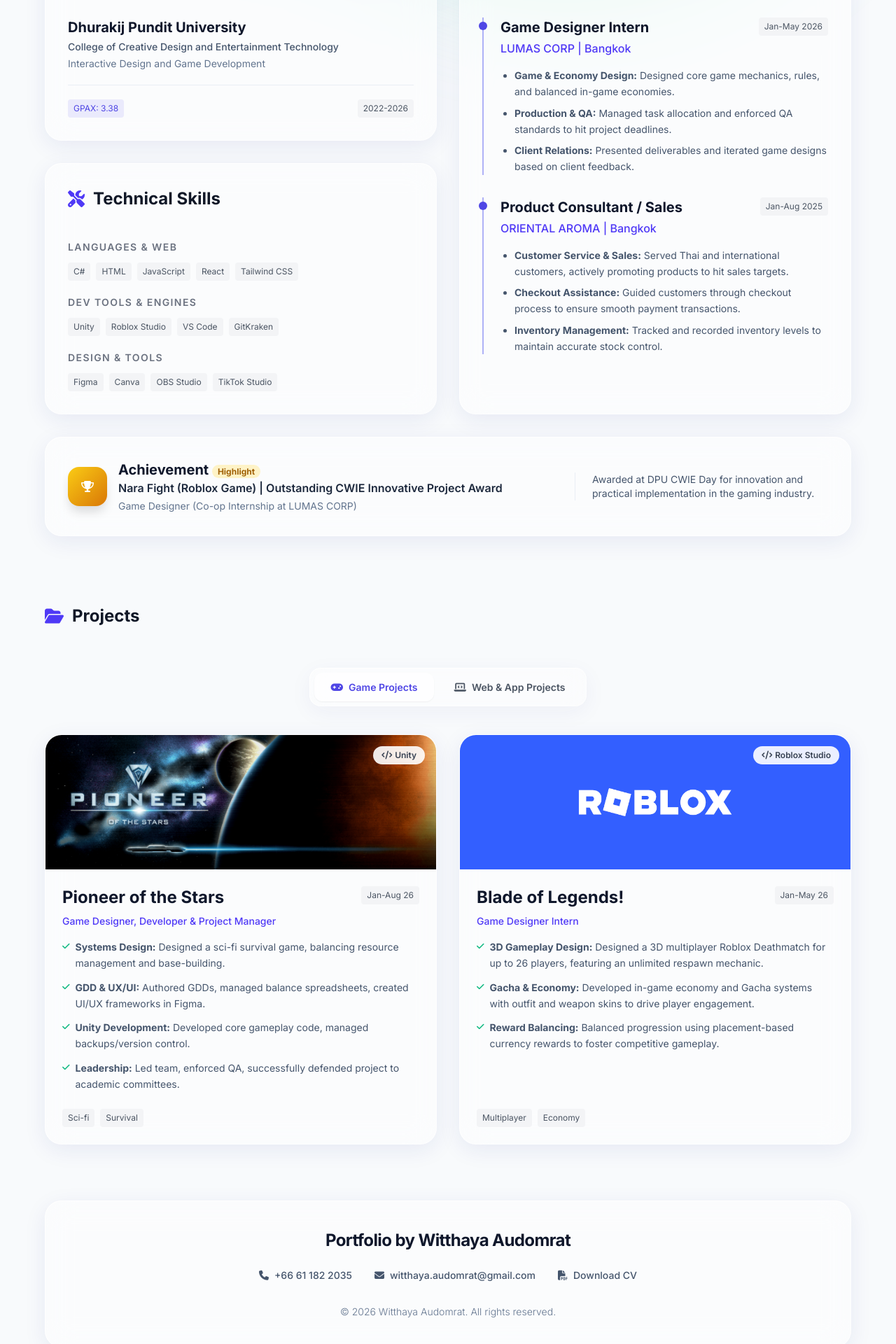
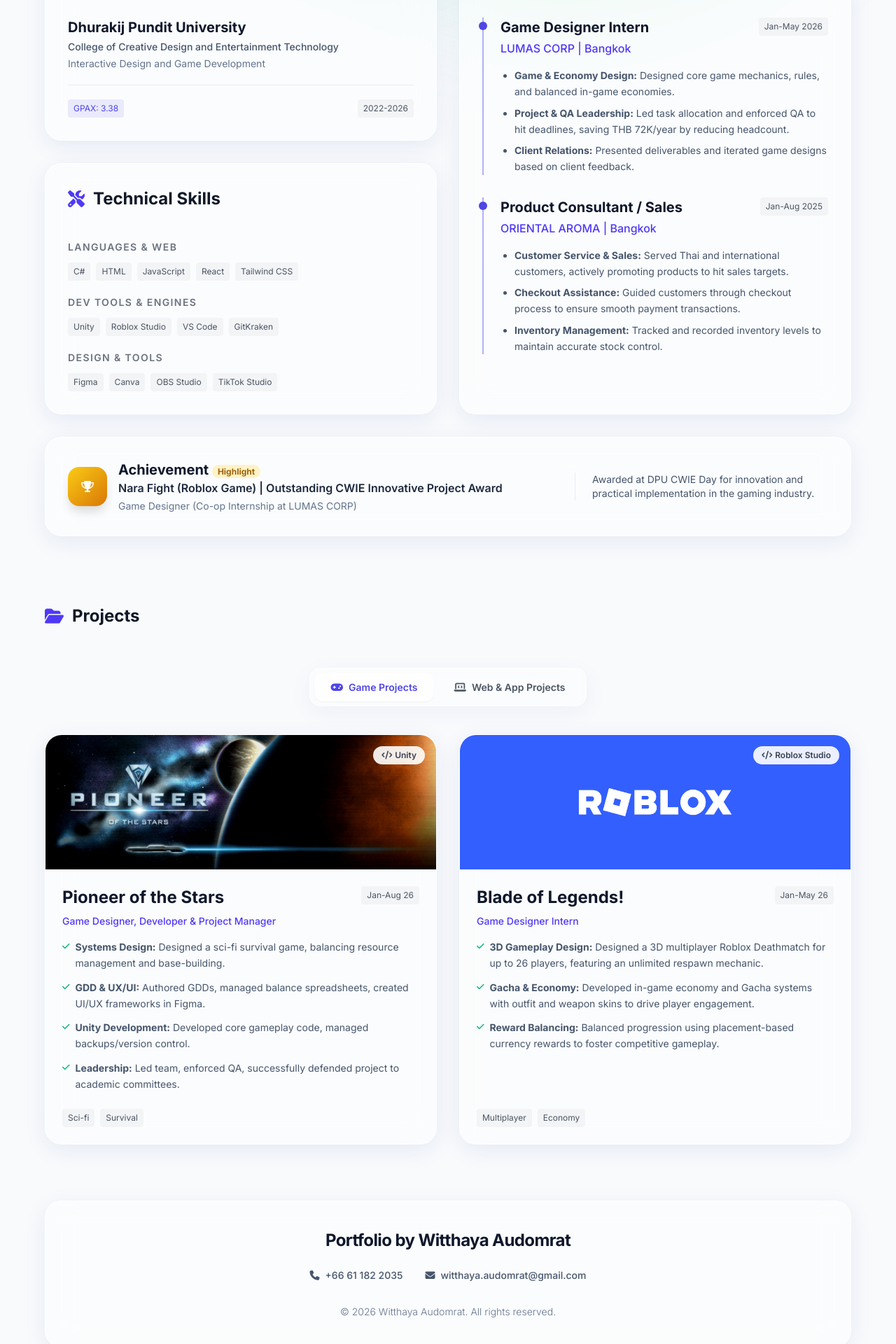
Before and after one commit to mona65dp/Portfolio, a React (Vite) app: page / in a window 1280 px wide. Shown: the part 903-2823 px from the top of the page at 70% size. Built offline with nearby package versions, Linux system fonts and the light colour scheme.

Commit message:
add Projects The Leather Craft UX/UI Design

```diff
--- a/src/components/Footer.jsx
+++ b/src/components/Footer.jsx
@@ -1,6 +1,6 @@
-const baseAsset = (path) =>
+/*const baseAsset = (path) =>
   `${import.meta.env.BASE_URL}${path.replace(/^\/+/, "")}`;
-const cvPdf = baseAsset("CV/CV_Mr.Witthaya_Audomrat.pdf");
+const cvPdf = baseAsset("CV/CV_Mr.Witthaya_Audomrat.pdf");*/
 
 function Footer() {
   return (
@@ -11,7 +11,7 @@
           <div className="mb-8 flex flex-col items-center justify-center gap-4 text-sm font-medium text-slate-600 sm:flex-row sm:gap-8">
             <a className="footer-link" href="tel:+66611822035"><i className="fas fa-phone mr-2" />+66 61 182 2035</a>
             <a className="footer-link" href="mailto:witthaya.audomrat@gmail.com"><i className="fas fa-envelope mr-2" />witthaya.audomrat@gmail.com</a>
-            <a className="footer-link" href={cvPdf} target="_blank" rel="noopener noreferrer" download><i className="fas fa-file-pdf mr-2" />Download CV</a>
+            {/* <a className="footer-link" href={cvPdf} target="_blank" rel="noopener noreferrer" download><i className="fas fa-file-pdf mr-2" />Download CV</a> */}
           </div>
           <p className="text-sm font-light text-slate-500">&copy; 2026 Witthaya Audomrat. All rights reserved.</p>
         </div>
--- a/src/components/Home.jsx
+++ b/src/components/Home.jsx
@@ -5,6 +5,7 @@
 const feelItImage = baseAsset("Photo_web/Feel_it.png");
 const PioneerImage = baseAsset("Photo_games/Pioneer_of_the_Stars.png");
 const RobloxImage = baseAsset("Photo_games/Roblox.png");
+const LeatherCraftImage = baseAsset("Photo_web/The_Leather_Craft.png");
 //const CvPdf = baseAsset("CV/CV_Mr.Witthaya_Audomrat.pdf");
 
 const skills = {
@@ -25,8 +26,8 @@
         text: "Designed core game mechanics, rules, and balanced in-game economies.",
       },
       {
-        label: "Production & QA",
-        text: "Managed task allocation and enforced QA standards to hit project deadlines.",
+        label: "Project & QA Leadership",
+        text: "Led task allocation and enforced QA to hit deadlines, saving THB 72K/year by reducing headcount.",
       },
       {
         label: "Client Relations",
@@ -131,6 +132,29 @@
         {
           label: "Mood Analytics",
           text: "Built in-app data analytics to track and evaluate emotional trends over time.",
+        },
+      ],
+    },
+    {
+      title: "The Leather Craft(Prototype)",
+      url: "https://mona65dp.github.io/The-Leather-Craft_Prototype/",
+      type: "UX/UI Design",
+      date: "Oct 25",
+      role: "UX/UI Designer & Developer",
+      image: LeatherCraftImage,
+      tags: ["UX/UI", "Prototyping", "AI-Developer"],
+      points: [
+        {
+          label: "AI-Assisted Development",
+          text: "Generated initial code using AI and refactored it to align with design specifications.",
+        },
+        {
+          label: "UX/UI & Layout Design",
+          text: "Designed a luxury layout using Grid Systems and Whitespace for a seamless shopping experience.",
+        },
+        {
+          label: "Brand Identity & Styling",
+          text: "Selected a monochrome palette and paired Playfair Display SC with Kanit typography for a premium look.",
         },
       ],
     },
```
Also changed, not shown: public/Photo_web/The_Leather_Craft.png (added).
